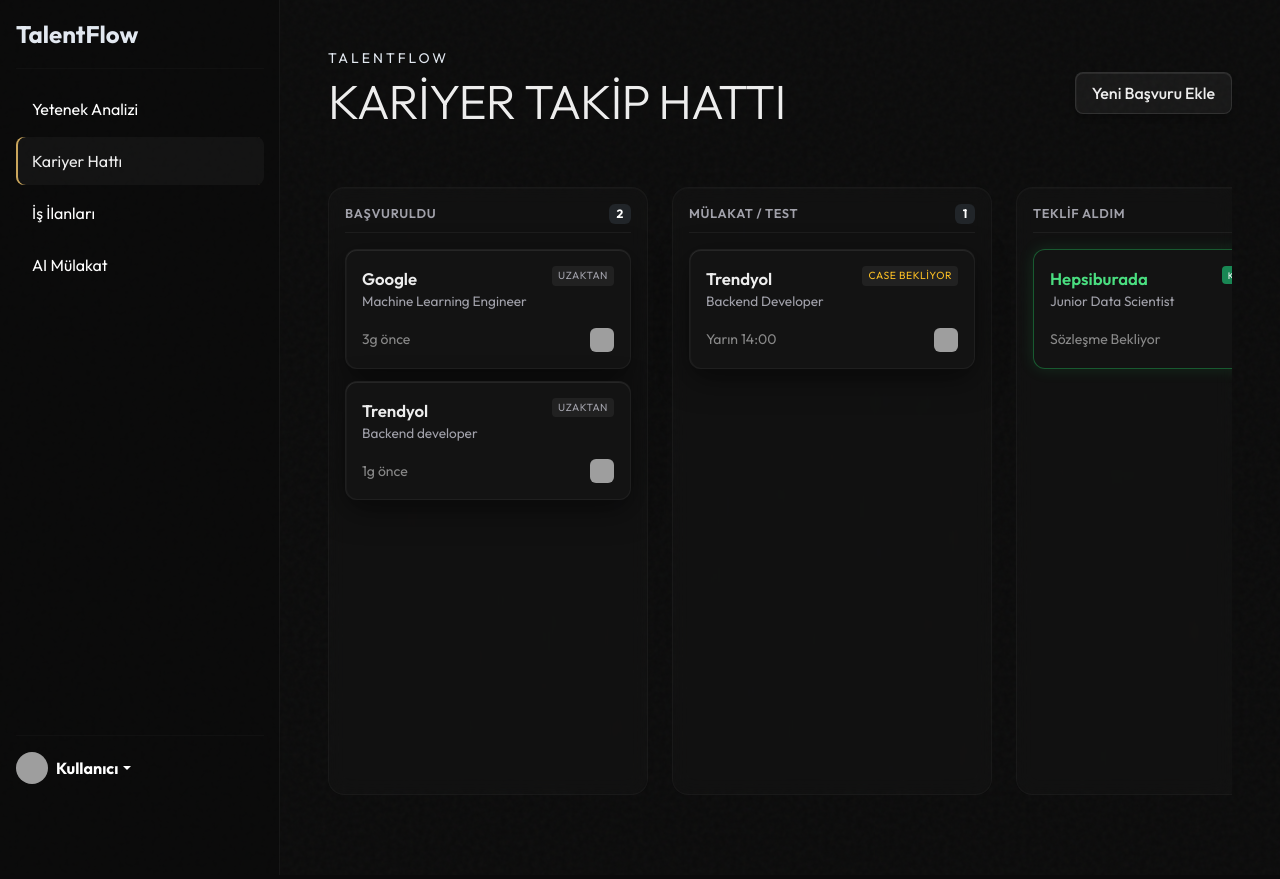
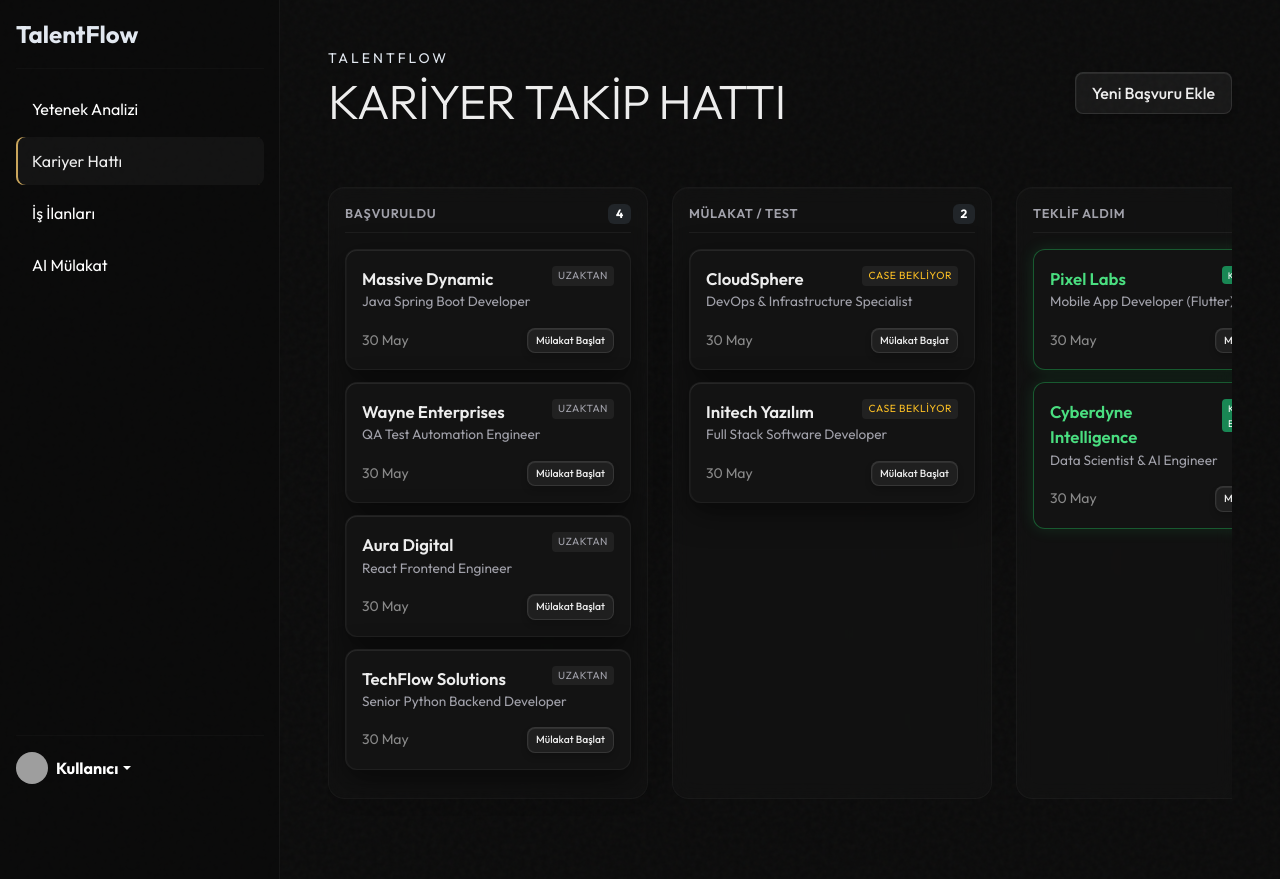
Before and after one commit to Aylmz0/TalentFlow, a Django app: page /dashboard/kanban/ in a window 1280 px wide. Run offline with Django 5.2, Linux system fonts and the light colour scheme; data comes from the database, SQL or seed files in the repository; data that the repository does not hold is empty; some libraries are stand-ins or nearby versions; grey boxes are pictures that could not be loaded.

Commit message:
kanban dinamikleştirildi oto seed ile ilan çekme arayüze

```diff
--- a/apps/talent_models/urls.py
+++ b/apps/talent_models/urls.py
@@ -9,4 +9,6 @@
     path('update-status/<int:pk>/', views.update_job_status, name='update_job_status'),
     path('skill-tree/', views.skill_tree, name='skill_tree'),
     path('kanban/', views.kanban, name='kanban'),
+    path('interview/start/<int:job_pk>/', views.start_interview, name='start_interview'),
+    path('interview/submit/<int:interview_pk>/', views.submit_interview, name='submit_interview'),
 ]
--- a/apps/talent_models/views.py
+++ b/apps/talent_models/views.py
@@ -26,4 +26,27 @@
     return render(request, 'dashboard/skill_tree.html')
 
 def kanban(request):
-    return render(request, 'dashboard/kanban.html')
+    # Eğer veritabanında hiç iş ilanı yoksa, otomatik olarak seed_jobs çalıştır
+    if Job.objects.count() == 0:
+        from django.core.management import call_command
+        try:
+            call_command('seed_jobs')
+        except Exception as e:
+            print("Kanban otomatik veri yükleme hatası:", e)
+
+    jobs = Job.objects.all().order_by('-posted_date')
+    context = {
+        'basvuruldu': jobs.filter(status='basvuruldu'),
+        'mulakat': jobs.filter(status='mulakat'),
+        'teklif': jobs.filter(status='teklif'),
+        'reddedildi': jobs.filter(status='reddedildi'),
+    }
+    return render(request, 'dashboard/kanban.html', context)
+
+
+def start_interview(request, job_pk):
+    return HttpResponse("Mock Interview Page Placeholder")
+
+
+def submit_interview(request, interview_pk):
+    return HttpResponse("Submit Interview Placeholder")
--- a/static/js/kanban_logic.js
+++ b/static/js/kanban_logic.js
@@ -1,5 +1,5 @@
+// static/js/kanban_logic.js
 
-// static/js/kanban_logic.js
 function kanbanBoard() {
     return {
         draggedCard: null,
@@ -7,9 +7,8 @@
         handleDragStart(event, cardId) {
             this.draggedCard = event.target;
             event.dataTransfer.effectAllowed = 'move';
-            // Sürüklenen kartın ID'sini taşıyalım
             event.dataTransfer.setData('text/plain', cardId);
-            event.target.style.opacity = '0.5';
+            event.target.style.opacity = '0.4';
         },
 
         handleDragEnd(event) {
@@ -19,9 +18,81 @@
         handleDrop(event, columnStatus) {
             event.preventDefault();
             const cardId = event.dataTransfer.getData('text/plain');
-            // Burada kartı yeni sütuna görsel olarak taşıma ve
-            // TAL-39'da HTMX ile veri gönderme işlemleri yapılacak.
-            console.log(`Kart ${cardId}, ${columnStatus} sütununa taşındı.`);
+
+            // Eğer kart geçerli değilse işlem yapma
+            if (!cardId) return;
+
+            // Django endpoint URL'si (dashboard namespace'inden)
+            const url = `/dashboard/update-status/${cardId}/`;
+
+            // Django CSRF token'ı sayfadaki hidden inputtan oku
+            const csrfTokenElement = document.querySelector('[name=csrfmiddlewaretoken]');
+            const csrfToken = csrfTokenElement ? csrfTokenElement.value : '';
+
+            const formData = new FormData();
+            formData.append('status', columnStatus);
+            if (csrfToken) {
+                formData.append('csrfmiddlewaretoken', csrfToken);
+            }
+
+            // Sessizce arka planda veritabanı durumunu güncelle
+            fetch(url, {
+                method: 'POST',
+                body: formData,
+                headers: {
+                    'X-Requested-With': 'XMLHttpRequest'
+                }
+            }).then(response => {
+                if (response.ok) {
+                    // Kartı görsel olarak yeni sütunun container'ına taşıyalım
+                    const card = document.querySelector(`[data-id="${cardId}"]`);
+                    const column = event.currentTarget;
+                    const container = column.querySelector('.cards-container');
+
+                    if (card && container) {
+                        // Eğer sütundaki empty-placeholder ("Kart yok") varsa kaldıralım
+                        const emptyPlaceholder = container.querySelector('.empty-placeholder');
+                        if (emptyPlaceholder) {
+                            emptyPlaceholder.remove();
+                        }
+
+                        // Kartı yeni sütuna ekle
+                        container.appendChild(card);
+
+                        // Sürüklenen kartın eski sütununu kontrol et ve boş kaldıysa placeholder ekle
+                        this.cleanupEmptyColumns();
+
+                        // Sütunların başlarındaki sayaç sayılarını senkronize et
+                        this.updateColumnCounters();
+                    }
+                } else {
+                    console.error('Kart durumu veritabanında güncellenemedi.');
+                }
+            }).catch(error => {
+                console.error('Ağ hatası:', error);
+            });
+        },
+
+        cleanupEmptyColumns() {
+            document.querySelectorAll('.cards-container').forEach(container => {
+                const cards = container.querySelectorAll('.job-card');
+                if (cards.length === 0 && !container.querySelector('.empty-placeholder')) {
+                    const placeholder = document.createElement('div');
+                    placeholder.className = 'text-center py-5 text-white-50 small empty-placeholder';
+                    placeholder.textContent = 'Kart yok';
+                    container.appendChild(placeholder);
+                }
+            });
+        },
+
+        updateColumnCounters() {
+            document.querySelectorAll('.kanban-column').forEach(column => {
+                const cardCount = column.querySelectorAll('.job-card').length;
+                const badge = column.querySelector('.badge');
+                if (badge) {
+                    badge.textContent = cardCount;
+                }
+            });
         }
     }
 }
--- a/templates/dashboard/kanban.html
+++ b/templates/dashboard/kanban.html
@@ -8,6 +8,9 @@
 
 {% block content %}
 <div class="container-fluid px-5 py-5" x-data="kanbanBoard()">
+    <!-- Drag-Drop durum güncellemeleri için CSRF token -->
+    {% csrf_token %}
+
     <div class="row mb-5 align-items-center">
         <div class="col-md-8 text-start">
             <p class="text-primary text-uppercase small fw-600 mb-1" style="letter-spacing: 3px;">TalentFlow</p>
@@ -23,33 +26,25 @@
         <div class="kanban-column" @dragover.prevent @drop="handleDrop($event, 'basvuruldu')">
             <div class="column-header">
                 <span class="column-title">Başvuruldu</span>
-                <span class="badge bg-dark">2</span>
+                <span class="badge bg-dark">{{ basvuruldu.count }}</span>
             </div>
 
-            <div class="job-card" draggable="true" @dragstart="handleDragStart($event, 'card-1')" @dragend="handleDragEnd($event)">
+            <div class="cards-container" style="min-height: 200px;">
+                {% for job in basvuruldu %}
+                <div class="job-card" draggable="true" data-id="{{ job.pk }}" @dragstart="handleDragStart($event, '{{ job.pk }}')" @dragend="handleDragEnd($event)">
                     <div class="d-flex justify-content-between align-items-start">
-                    <div class="company-name">Google</div>
+                        <div class="company-name">{{ job.company }}</div>
                         <span class="status-badge">Uzaktan</span>
                     </div>
-                <div class="job-role mb-3">Machine Learning Engineer</div>
+                    <div class="job-role mb-3">{{ job.title }}</div>
                     <div class="d-flex justify-content-between align-items-center">
-                    <small class="text-white-50">3g önce</small>
-                    <img src="https://logo.clearbit.com/google.com" class="rounded" width="24" height="24"
-                        onerror="this.src='https://ui-avatars.com/api/?name=G&background=4f46e5&color=fff'">
+                        <small class="text-white-50">{{ job.posted_date|date:"d M" }}</small>
+                        <a href="{% url 'dashboard:start_interview' job.pk %}" class="btn btn-premium btn-sm py-1 px-2" style="font-size: 0.65rem;">Mülakat Başlat</a>
                     </div>
                 </div>
-
-            <div class="job-card" draggable="true" @dragstart="handleDragStart($event, 'card-2')" @dragend="handleDragEnd($event)">
-                <div class="d-flex justify-content-between align-items-start">
-                    <div class="company-name">Trendyol</div>
-                    <span class="status-badge">Uzaktan</span>
-                </div>
-                <div class="job-role mb-3">Backend developer</div>
-                <div class="d-flex justify-content-between align-items-center">
-                    <small class="text-white-50">1g önce</small>
-                    <img src="https://logo.clearbit.com/trendyol.com" class="rounded" width="24" height="24"
-                        onerror="this.src='https://ui-avatars.com/api/?name=T&background=4f46e5&color=fff'">
-                </div>
+                {% empty %}
+                <div class="text-center py-5 text-white-50 small empty-placeholder">Kart yok</div>
+                {% endfor %}
             </div>
         </div>
 
@@ -57,19 +52,25 @@
         <div class="kanban-column" @dragover.prevent @drop="handleDrop($event, 'mulakat')">
             <div class="column-header">
                 <span class="column-title">Mülakat / Test</span>
-                <span class="badge bg-dark">1</span>
+                <span class="badge bg-dark">{{ mulakat.count }}</span>
             </div>
 
-            <div class="job-card" draggable="true" @dragstart="handleDragStart($event, 'card-3')" @dragend="handleDragEnd($event)">
+            <div class="cards-container" style="min-height: 200px;">
+                {% for job in mulakat %}
+                <div class="job-card" draggable="true" data-id="{{ job.pk }}" @dragstart="handleDragStart($event, '{{ job.pk }}')" @dragend="handleDragEnd($event)">
                     <div class="d-flex justify-content-between align-items-start">
-                    <div class="company-name">Trendyol</div>
+                        <div class="company-name">{{ job.company }}</div>
                         <span class="status-badge" style="color: #fbbf24;">Case Bekliyor</span>
                     </div>
-                <div class="job-role mb-3">Backend Developer</div>
+                    <div class="job-role mb-3">{{ job.title }}</div>
                     <div class="d-flex justify-content-between align-items-center">
-                    <small class="text-white-50">Yarın 14:00</small>
-                    <img src="https://logo.clearbit.com/trendyol.com" class="rounded" width="24" height="24">
+                        <small class="text-white-50">{{ job.posted_date|date:"d M" }}</small>
+                        <a href="{% url 'dashboard:start_interview' job.pk %}" class="btn btn-premium btn-sm py-1 px-2" style="font-size: 0.65rem;">Mülakat Başlat</a>
                     </div>
+                </div>
+                {% empty %}
+                <div class="text-center py-5 text-white-50 small empty-placeholder">Kart yok</div>
+                {% endfor %}
             </div>
         </div>
 
@@ -77,37 +78,51 @@
         <div class="kanban-column" @dragover.prevent @drop="handleDrop($event, 'teklif')">
             <div class="column-header">
                 <span class="column-title">Teklif Aldım</span>
-                <span class="badge bg-success shadow-sm">1</span>
+                <span class="badge bg-success shadow-sm">{{ teklif.count }}</span>
             </div>
 
-            <div class="job-card" draggable="true" @dragstart="handleDragStart($event, 'card-4')" @dragend="handleDragEnd($event)" style="border-color: rgba(34, 197, 94, 0.4); box-shadow: 0 0 15px rgba(34, 197, 94, 0.15);">
+            <div class="cards-container" style="min-height: 200px;">
+                {% for job in teklif %}
+                <div class="job-card" draggable="true" data-id="{{ job.pk }}" @dragstart="handleDragStart($event, '{{ job.pk }}')" @dragend="handleDragEnd($event)" style="border-color: rgba(34, 197, 94, 0.4); box-shadow: 0 0 15px rgba(34, 197, 94, 0.15);">
                     <div class="d-flex justify-content-between align-items-start">
-                    <div class="company-name" style="color: #4ade80;">Hepsiburada</div>
+                        <div class="company-name" style="color: #4ade80;">{{ job.company }}</div>
                         <span class="status-badge bg-success text-white border-0" style="font-size: 0.6rem;">KABUL EDİLDİ</span>
                     </div>
-                <div class="job-role mb-3">Junior Data Scientist</div>
+                    <div class="job-role mb-3">{{ job.title }}</div>
                     <div class="d-flex justify-content-between align-items-center">
-                    <small class="text-white-50">Sözleşme Bekliyor</small>
-                    <img src="https://logo.clearbit.com/hepsiburada.com" class="rounded" width="24" height="24"
-                        onerror="this.src='https://ui-avatars.com/api/?name=H&background=22c55e&color=fff'">
+                        <small class="text-white-50">{{ job.posted_date|date:"d M" }}</small>
+                        <a href="{% url 'dashboard:start_interview' job.pk %}" class="btn btn-premium btn-sm py-1 px-2" style="font-size: 0.65rem;">Mülakat Başlat</a>
                     </div>
+                </div>
+                {% empty %}
+                <div class="text-center py-5 text-white-50 small empty-placeholder">Kart yok</div>
+                {% endfor %}
             </div>
         </div>
 
-        <!-- Sütun 4: Sonuçlanmış -->
-        <div class="kanban-column" @dragover.prevent @drop="handleDrop($event, 'sonuclanmis')">
+        <!-- Sütun 4: Reddedildi -->
+        <div class="kanban-column" @dragover.prevent @drop="handleDrop($event, 'reddedildi')">
             <div class="column-header">
-                <span class="column-title">Sonuçlanmış</span>
-                <span class="badge bg-dark">1</span>
+                <span class="column-title">Reddedildi</span>
+                <span class="badge bg-dark">{{ reddedildi.count }}</span>
             </div>
 
-            <div class="job-card" draggable="true" @dragstart="handleDragStart($event, 'card-5')" @dragend="handleDragEnd($event)" style="opacity: 0.5; filter: grayscale(0.5);">
+            <div class="cards-container" style="min-height: 200px;">
+                {% for job in reddedildi %}
+                <div class="job-card" draggable="true" data-id="{{ job.pk }}" @dragstart="handleDragStart($event, '{{ job.pk }}')" @dragend="handleDragEnd($event)" style="opacity: 0.5; filter: grayscale(0.5);">
                     <div class="d-flex justify-content-between align-items-start">
-                    <div class="company-name text-white-50">Startup X</div>
+                        <div class="company-name text-white-50">{{ job.company }}</div>
                         <span class="status-badge">Kapandı</span>
                     </div>
-                <div class="job-role mb-3">Fullstack Intern</div>
-                <div class="mt-2 text-danger small">Reddedildi</div>
+                    <div class="job-role mb-3">{{ job.title }}</div>
+                    <div class="d-flex justify-content-between align-items-center">
+                        <small class="text-white-50">{{ job.posted_date|date:"d M" }}</small>
+                        <span class="text-danger small fw-500">Reddedildi</span>
+                    </div>
+                </div>
+                {% empty %}
+                <div class="text-center py-5 text-white-50 small empty-placeholder">Kart yok</div>
+                {% endfor %}
             </div>
         </div>
     </div>
```
Lines whose indentation alone changed are shown as unchanged.
